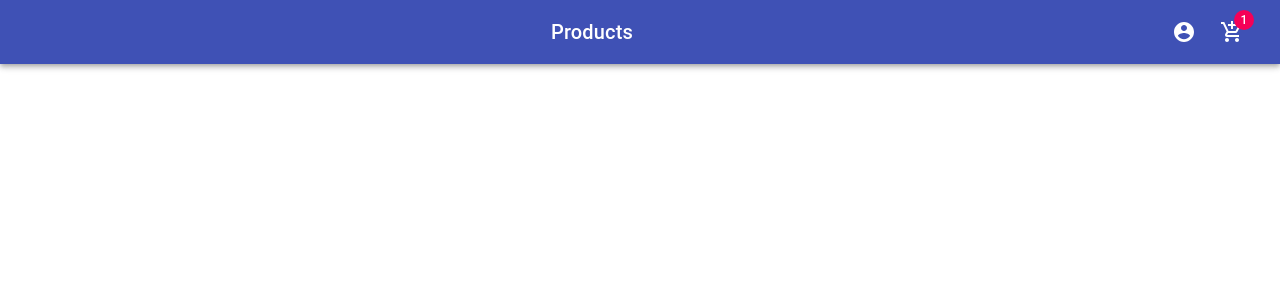
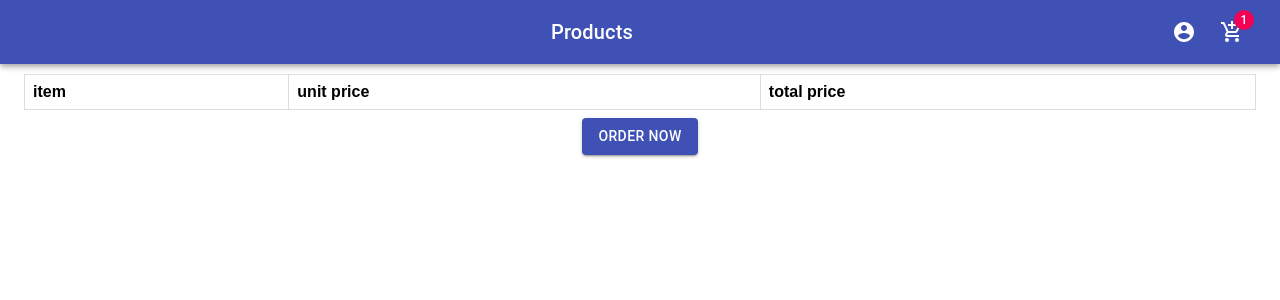
Before and after one commit to AlaaMostapha/product-react-app, a React (Create React App) app: page /ReviewOrder in a window 1280 px wide. Shown: the top 300 px of the page. Built offline with nearby package versions, Linux system fonts and the light colour scheme.

Commit message:
review order page

```diff
--- a/src/pages/ReviewOrder/ReviewOrder.js
+++ b/src/pages/ReviewOrder/ReviewOrder.js
@@ -2,18 +2,99 @@ import './ReviewOrder.scss';
 // import Cart from '../../containers/Cart/Cart';
 // import  MediaControlCard from '../../components/MediaControlCard/MediaControlCard';
 import React, { Component } from 'react';
+import {connect} from 'react-redux';
+import * as actions from '../../redux/actions/actions';
+import  MediaCard from '../../components/Card/Card';
+import Container from '@material-ui/core/Container';
+import Grid from '@material-ui/core/Grid';
+import Paper from '@material-ui/core/Paper';
+import LoadingIndicator from '../../components/LoadingIndicator/LoadingIndicator';
+import DeleteIcon from '@material-ui/icons/Delete';
+import Quantity from '../../components/quantity/quantity'
+import  CreateButton from '../../components/Btn/Btn';
+import OrderNow from '../UserFormOrderNow/OrderNow';
 class ReviewOrder extends Component {
+//each product display with quantity and delete btn //rest unit price and total price
+    componentDidMount(){
+        // this.props.getItemsFromCart()
+        console.log(this.props.newItem)
+        console.log("rrrrr")
+    }
+    calculatTotalPrice(price,quantity){
+        return price*quantity
+    }
+    createList(){
+           const {cart}=this.props
+
+      // console.log(products)
+      if(cart) {
+        return (cart || []).map((product)=>{
+         return(
+            <tr>
+                <Grid item xs={3} key={product.id} className="grid-custom">
+                    <td>
+                        <Paper>
+                            <MediaCard title={product.title}
+                                discription={product.description}
+                                img={product.image}
+                                alt={product.title}
+                                quantity={<Quantity/>}
+                                deleteBtn={ <CreateButton color="secondary" text={ <DeleteIcon />} href="#"/>}
+                            />
+                        </Paper>
+                    </td>
+                    <td>{product.price}</td>
+                     {/* get value from quantity component from usestate and send it to func */}
+                    <td>{()=>this.calculatTotalPrice(product.price,"quantity")}</td>
+                </Grid>
+            </tr>
+         )
+       })
+      }
+    }
+    redirectToUserForm=()=>{
+        return this.props.history.push(`/OrderNow`);
+    }
     state = {  }
     render() {
+        const{cartLoader}=this.props
         return (
-            <React.Fragment>
-                {/* <MediaControlCard
-                 title={title}
-                 img={img}
-                />*/}
-            </React.Fragment>
+             <Container maxWidth="lg" className="ProductListContainer">
+                {(cartLoader) ?  <LoadingIndicator/>:
+                    <table>
+                         <tr>
+                            <th>item</th>
+                            <th>unit price</th>
+                            <th>total price</th>
+                        </tr>
+                        <Grid container spacing={2} >
+                            {this.createList()}
+                        </Grid>
+                   </table>
+                }
+                <CreateButton color="primary" text="Order Now"  onClick={this.redirectToUserForm}/>
+            </Container>
         );
     }
 }
 
-export default ReviewOrder;
+function mapDispatchToProps(dispatch){
+  return{
+   getItemsFromCart: ()=>dispatch(actions.getItemsFromCart())
+  }
+}
+function mapStateToProps(state){
+  console.log(state)
+  //  console.log(state.productsReducer)
+  return{
+    cart:state.cartReducer.cart,
+    cartLoader:state.cartReducer.cartLoader,
+    newItem:state.cartReducer.newItem ,//obj
+    // quantity:state.cartReducer.newItemData.quantity
+  }
+}
+export default connect(mapStateToProps,mapDispatchToProps)(ReviewOrder);
+
+
+// first quantity come from store to display in review OrderNow
+// after that it change in page
--- a/src/pages/ReviewOrder/ReviewOrder.scss
+++ b/src/pages/ReviewOrder/ReviewOrder.scss
@@ -0,0 +1,10 @@
+table {
+  font-family: arial, sans-serif;
+  border-collapse: collapse;
+  width: 100%;
+  td, th {
+  border: 1px solid #dddddd;
+  text-align: left;
+  padding: 8px;
+}
+}
```
